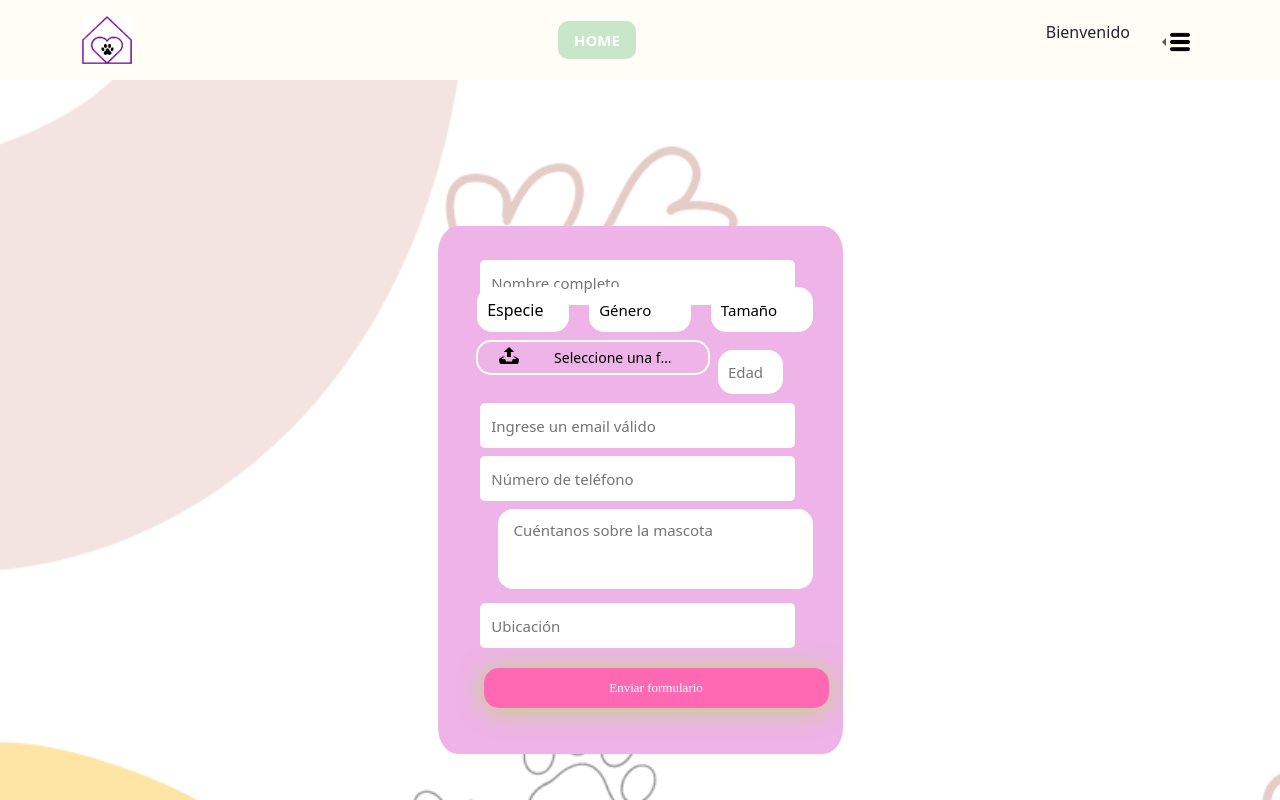
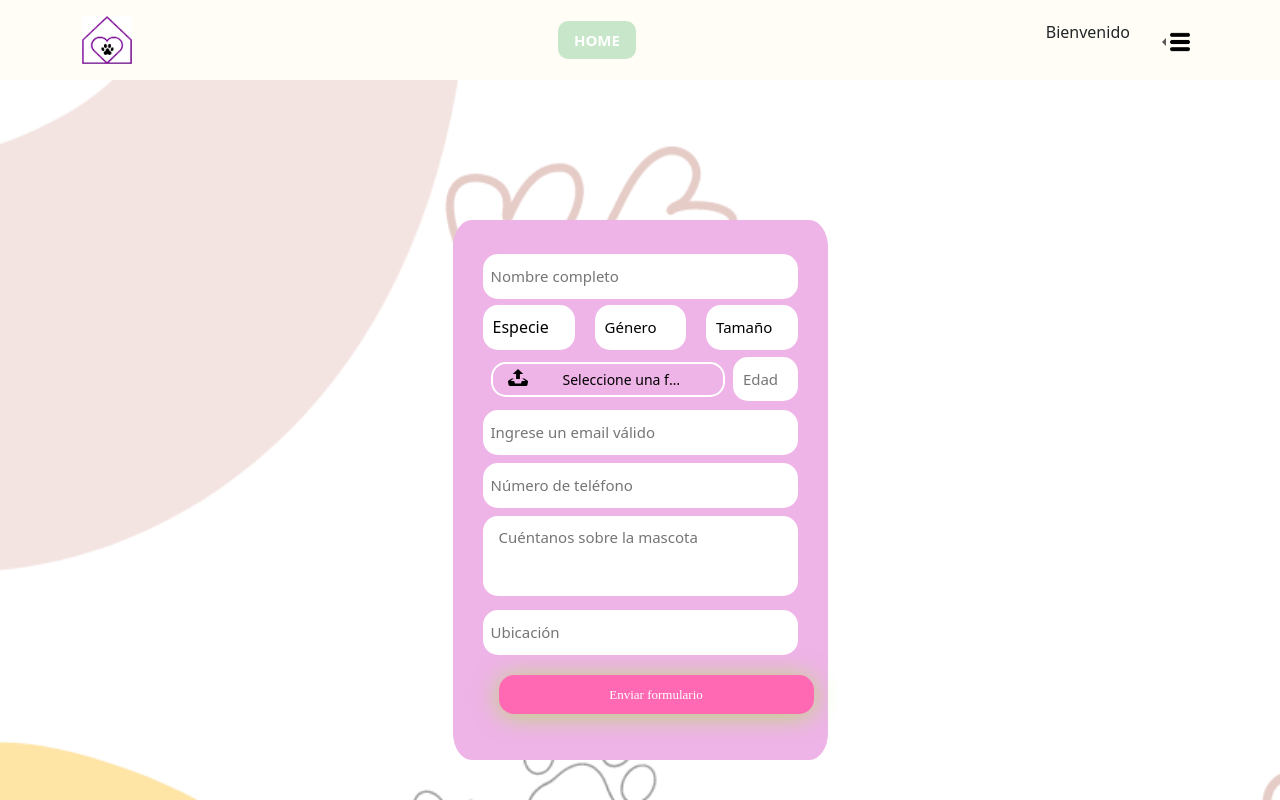
Before and after one commit to RieraAndres/Henry_PF, a React (Create React App) app in the folder Client/: page /adopt in a window 1280 px wide. Shown: the top 800 px of the page. Built offline with nearby package versions, Linux system fonts and the light colour scheme.

Commit message:
Arreglo Bug Estilos

```diff
--- a/Client/src/Views/Profile/ProfileUser.module.css
+++ b/Client/src/Views/Profile/ProfileUser.module.css
@@ -2,11 +2,12 @@
     background-image: url("../../Assets/Backgrounds//BackgroundInicio.png");
     position: absolute;
     width: 100%;
-
-
+    height: 100%;
+    background-size: cover;
+    background-repeat: no-repeat;
 }
 .container {
-    padding: relative;
+    padding: 2%;
     font-size: 15px;
     text-align: center;
     background-color: #C8E6CA;
@@ -16,7 +17,6 @@
     margin-bottom: 5%;
     margin-inline: auto;
     max-width: 500px;
-
   }
 
 .Nav {
@@ -99,15 +99,3 @@ border: 0;
 background: none;
 
 }
-
-input[type=text],input[type=password],input[type=email] {
-    border-radius: 5px;
-    padding-left: 5px;
-    margin-left: 3%;
-    float: right;
-    margin-right: 5%;
-}
-label {
-    float: left;
-    margin-left: 3%;
-  }
```
Also changed, not shown: Client/src/Views/Profile/Profile.jsx (+8 -8 lines).
